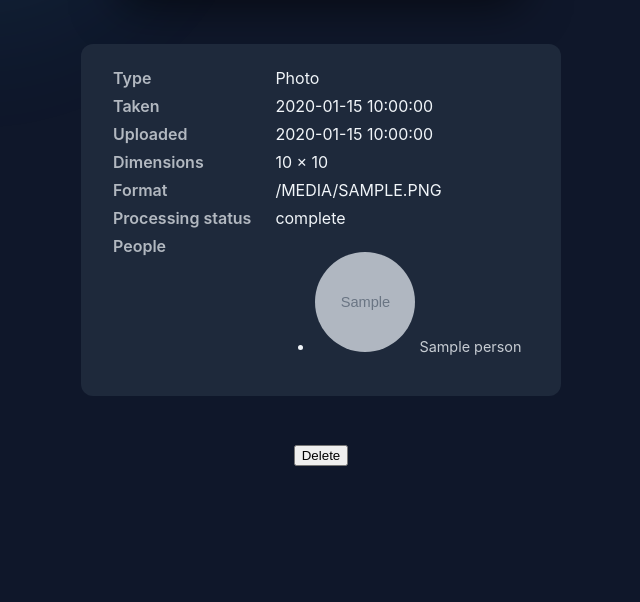
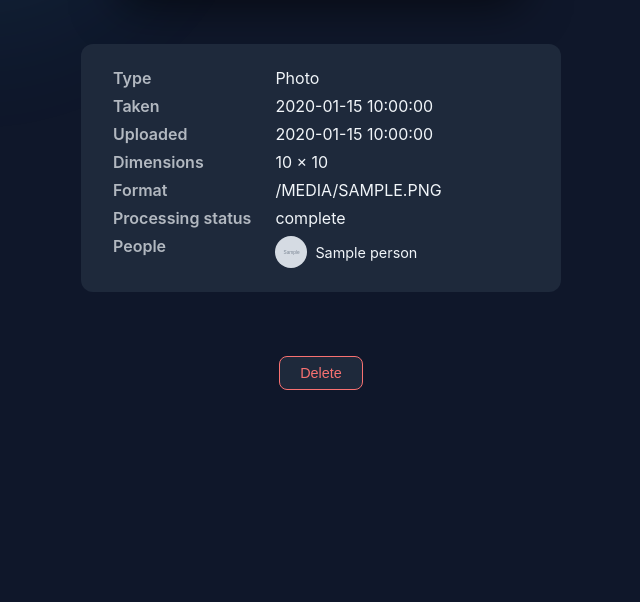
Before and after one commit to lucas42/lucos_photos, a FastAPI app: template api/app/templates/photo.html in a window 1280 px wide. Shown: the part 430-1032 px from the top of the page, without its empty margins (319-959 px from the left). After the commit the page ends 820 px from the top, so only its background shows below. Run offline with FastAPI, Linux system fonts and the light colour scheme; the template is opened without the code that fills it: most values are stand-ins (such as "Sample title", 1, 10 or a date in 2020); grey boxes marked "Sample" are stand-in pictures; some libraries are stand-ins or nearby versions.

Commit message:
Add missing CSS styles for people grid, buttons, and photo people list
Adds styles for classes referenced in templates but missing from
style.css: people-grid (homepage), btn/btn-danger (delete button),
photo-people-list/photo-person (tagged people on photo detail), and
photo-actions container. All consistent with existing dark theme.

Fixes LUC-45

Co-Authored-By: Paperclip <noreply@paperclip.ing>

```diff
--- a/api/app/static/style.css
+++ b/api/app/static/style.css
@@ -900,3 +900,103 @@ a:hover {
 	font-size: 0.85rem;
 	color: #f87171;
 }
+
+/* ------------------------------------------------------------------ */
+/* People grid (homepage)                                              */
+/* ------------------------------------------------------------------ */
+
+.people-grid {
+	display: flex;
+	flex-wrap: wrap;
+	gap: 1rem;
+}
+
+.people-grid .photo-person-link {
+	display: block;
+}
+
+/* ------------------------------------------------------------------ */
+/* Buttons                                                             */
+/* ------------------------------------------------------------------ */
+
+.btn {
+	display: inline-block;
+	padding: 0.5rem 1.25rem;
+	border: 1px solid rgba(255, 255, 255, 0.2);
+	border-radius: 8px;
+	background: var(--card-bg);
+	color: var(--text-color);
+	font-size: 0.9rem;
+	font-weight: 500;
+	cursor: pointer;
+	transition: background 0.15s ease, border-color 0.15s ease;
+}
+
+.btn:hover {
+	background: rgba(255, 255, 255, 0.1);
+	border-color: rgba(255, 255, 255, 0.4);
+}
+
+.btn-danger {
+	border-color: #f87171;
+	color: #f87171;
+}
+
+.btn-danger:hover {
+	background: rgba(248, 113, 113, 0.15);
+	border-color: #f87171;
+	color: #fca5a5;
+}
+
+/* ------------------------------------------------------------------ */
+/* Photo detail: people list                                           */
+/* ------------------------------------------------------------------ */
+
+.photo-people-list {
+	list-style: none;
+	margin: 0;
+	padding: 0;
+	display: flex;
+	flex-wrap: wrap;
+	gap: 0.75rem;
+}
+
+.photo-person {
+	display: inline-flex;
+}
+
+.photo-person-link {
+	display: inline-flex;
+	align-items: center;
+	gap: 0.5rem;
+	text-decoration: none;
+	color: var(--text-color);
+	opacity: 1;
+	font-size: 0.9rem;
+}
+
+.photo-person-link:hover {
+	color: var(--accent-color);
+}
+
+.photo-person-link .person-profile-picture {
+	width: 32px;
+	height: 32px;
+}
+
+.photo-person-link .person-profile-picture-placeholder {
+	width: 32px;
+	height: 32px;
+}
+
+.photo-person-name {
+	white-space: nowrap;
+}
+
+/* ------------------------------------------------------------------ */
+/* Photo detail: actions                                               */
+/* ------------------------------------------------------------------ */
+
+.photo-actions {
+	margin-top: 1rem;
+}
```
